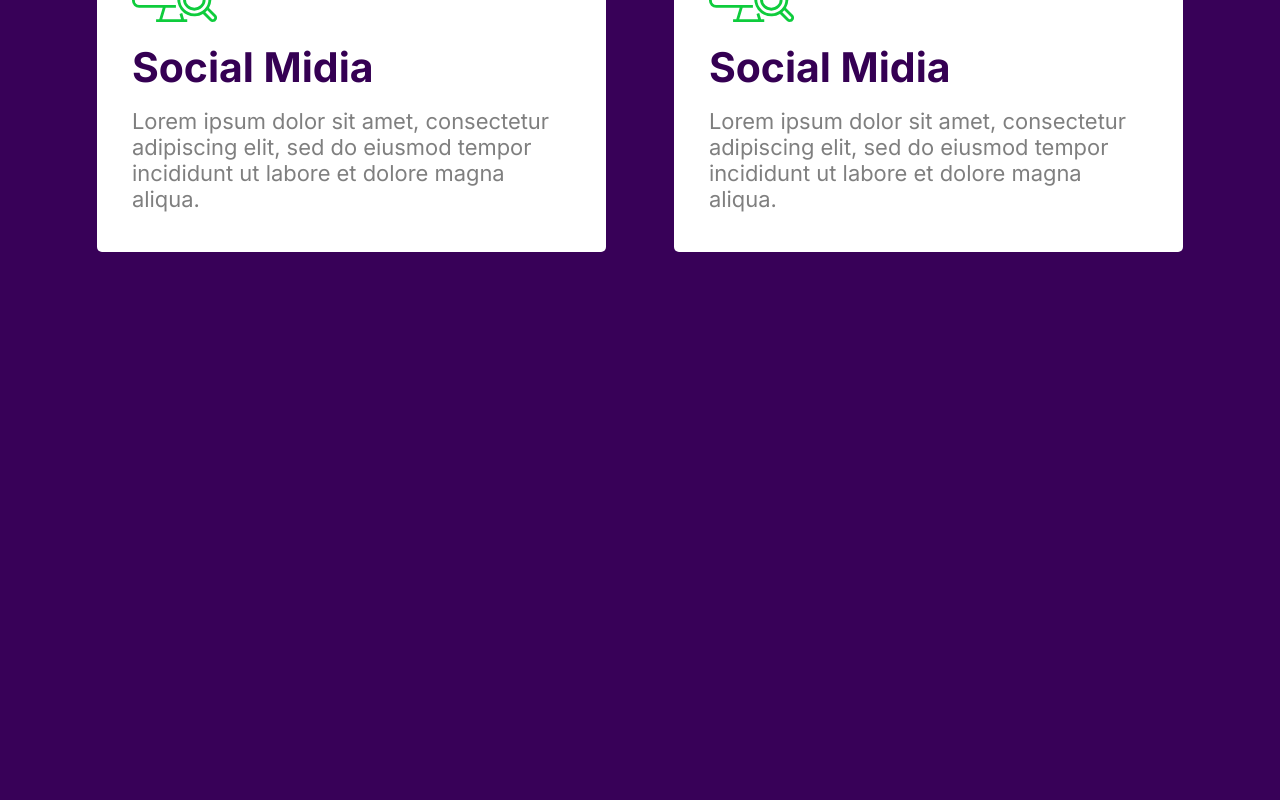
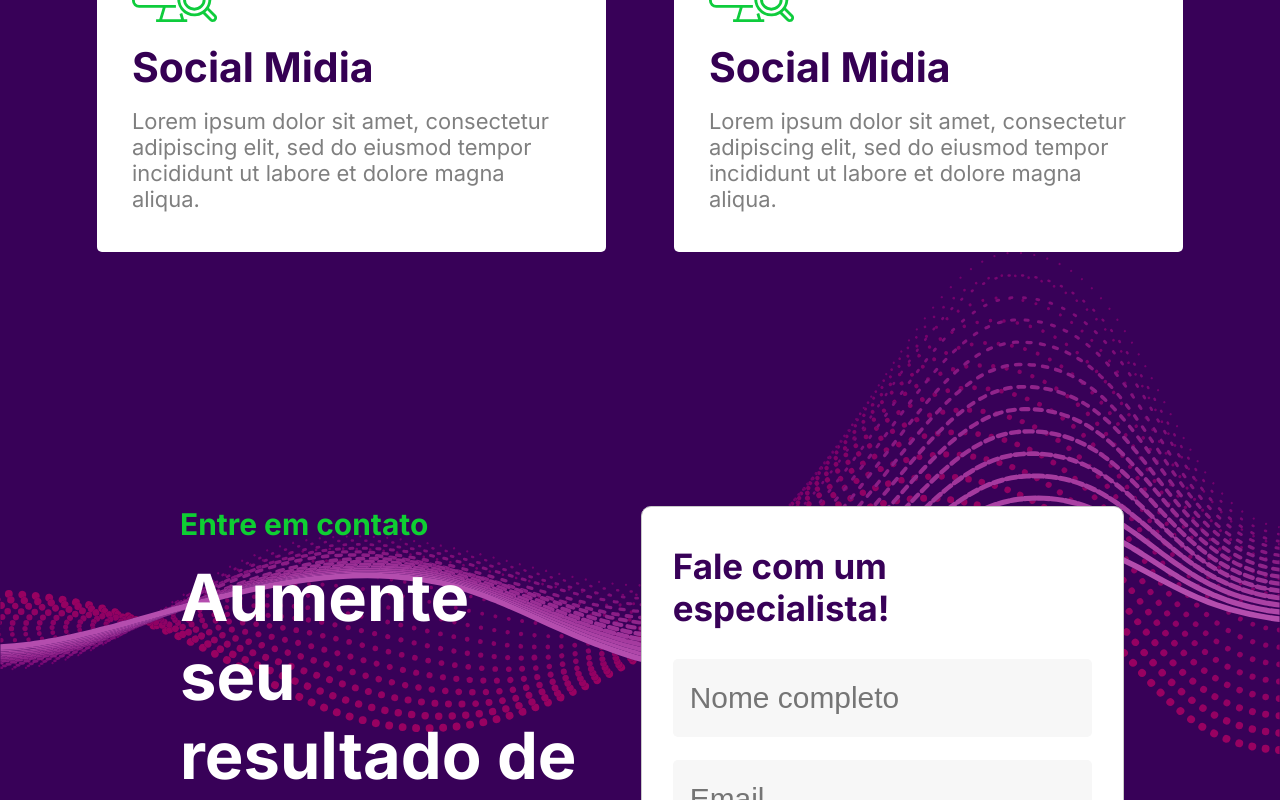
Before and after one commit to FelipePinha/nextjs-landing-page, a Next.js app: page / in a window 1280 px wide. Shown: the part 2000-2800 px from the top of the page. Before the commit the page ends 2252 px from the top, so only its background shows below. Built offline with nearby package versions, Linux system fonts and the light colour scheme.

Commit message:
responsive adjustments on contact component

```diff
--- a/src/app/components/button/Button.module.scss
+++ b/src/app/components/button/Button.module.scss
@@ -1,8 +1,9 @@
 @import '../../styles/theme.scss';
+@import '../../styles/mixins/fonts.scss';
 
 .button {
     padding: 0.93rem 3.12rem;
-    font-size: 1rem;
+    @include SizeSmall;
     font-weight: bold;
     border-radius: 0.31rem;
     border: none;
@@ -32,7 +33,7 @@
     &.full {
         padding: 1.31rem;
         width: 100%;
-        font-size: 1.31rem;
+        @include SizeNormal;
         font-weight: 600;
         background-color: $green-primary;
         color: $white;
--- a/src/app/components/contact/Contact.module.scss
+++ b/src/app/components/contact/Contact.module.scss
@@ -1,5 +1,7 @@
 @import '../../styles/theme.scss';
 @import '../../styles/mixins/padding.scss';
+@import '../../styles/mixins/responsive.scss';
+@import '../../styles/mixins/fonts.scss';
 
 .contact {
     @include Padding;
@@ -14,23 +16,31 @@
     background-repeat: no-repeat;
     background-size: contain;
     margin-bottom: 10rem;
+
+    @include Phone {
+        grid-template-columns: 1fr;
+    }
 }
 
 .texts {
     span {
-        font-size: 1.87rem;
+        @include SizeNormal;
         font-weight: bold;
         color: $green-secondary;
     }
 
     h2 {
-        font-size: 4.06rem;
+        @include SizeLarge;
         margin: 1rem 0;
     }
 
     p {
-        font-size: 1.87rem;
+        @include SizeNormal;
         opacity: 0.7;
+    }
+
+    @include Phone {
+        text-align: center;
     }
 }
 
@@ -40,6 +50,10 @@
     border: 0.5px solid $light-gray;
     border-radius: 0.62rem;
     padding: 2.37rem 1.93rem;
+
+    @include Phone {
+        margin-top: 3rem;
+    }
 
     h3 {
         color: $purple;
@@ -60,6 +74,10 @@
     line-height: 2rem;
     color: $gray;
 
+    @include Phone {
+        grid-column-start: 1;
+    }
+
     span {
         color: $white;
         cursor: pointer;
--- a/src/app/components/features/Features.module.scss
+++ b/src/app/components/features/Features.module.scss
@@ -9,6 +9,10 @@
     align-items: center;
     gap: 1.25rem;
     @include Padding;
+
+    @include Phone {
+        padding-bottom: 15rem;
+    }
 
     h2 {
         @include SizeLarge;
--- a/src/app/components/input/Input.module.scss
+++ b/src/app/components/input/Input.module.scss
@@ -1,11 +1,13 @@
 @import '../../styles/theme.scss';
+@import '../../styles/mixins/fonts.scss';
 
 .input {
     padding: 1.37rem 1.06rem;
     background-color: $very-light-gray;
     border-radius: 0.31rem;
     border: none;
-    font-size: 1.18rem;
     font-weight: 300;
     color: $dark-gray-secondary;
+
+    @include SizeNormal;
 }
--- a/src/app/page.tsx
+++ b/src/app/page.tsx
@@ -10,7 +10,7 @@ export default function Home() {
             <Header />
             <Welcome />
             <Features />
-            {/* <Contact /> */}
+            <Contact />
             {/* <Footer /> */}
         </>
     );
```
